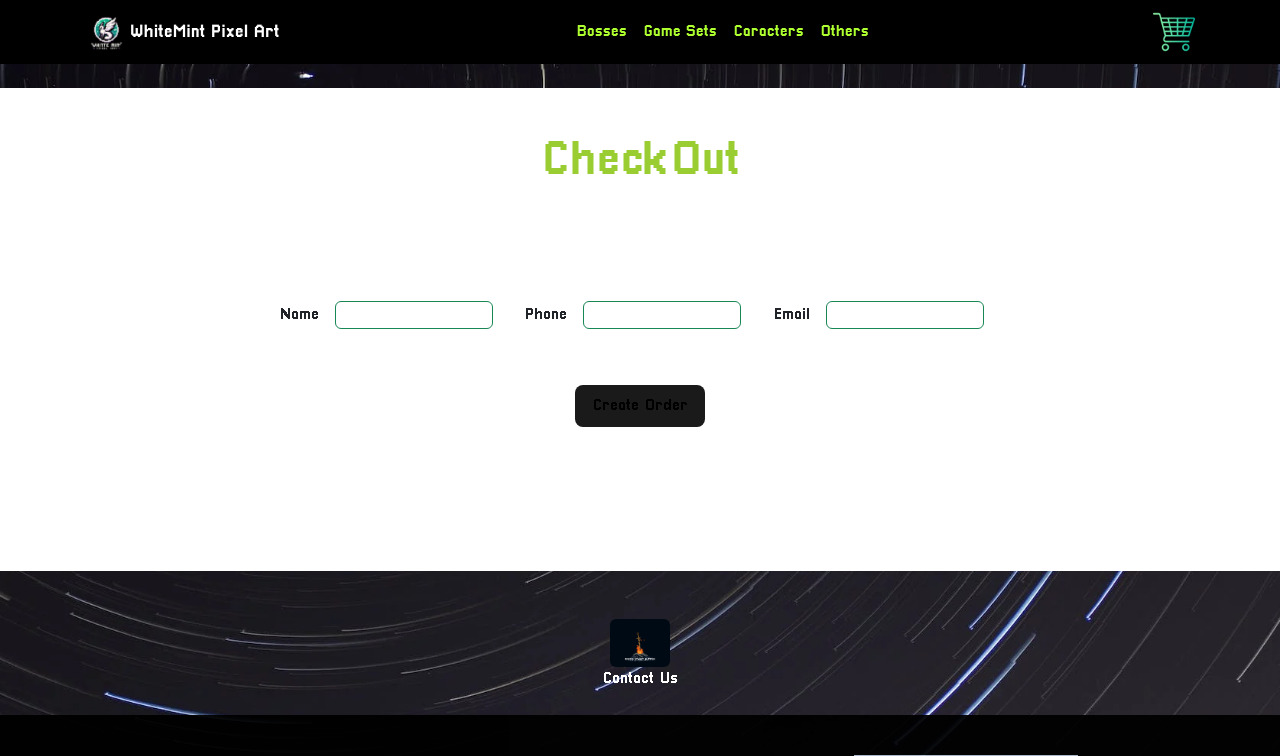
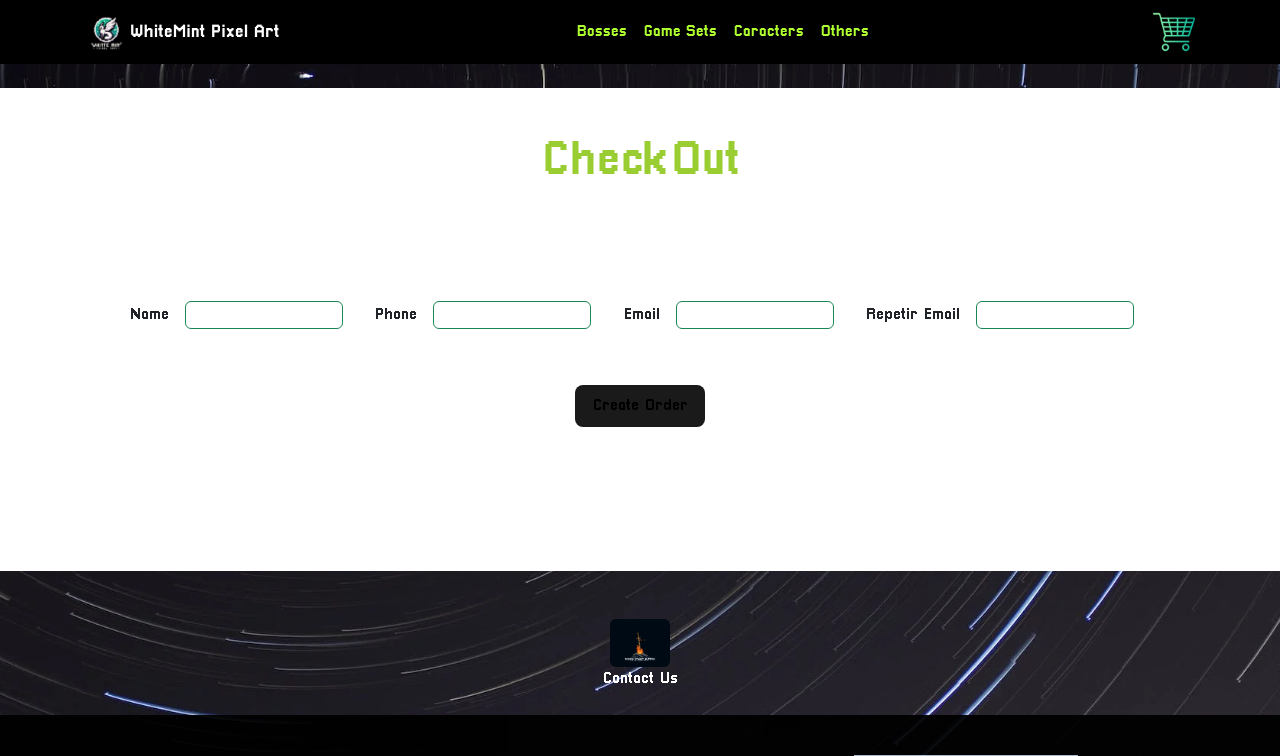
Before and after one commit to billiejoe1988/WhiteMintPixelArt, a React (Vite) app: page /checkout in a window 1280 px wide. Shown: the top 756 px of the page. Built offline with nearby package versions, Linux system fonts and the light colour scheme.

Commit message:
ADD, ingresar email request

```diff
--- a/src/components/CheckOutForm/CheckOutForm.jsx
+++ b/src/components/CheckOutForm/CheckOutForm.jsx
@@ -6,12 +6,13 @@ const CheckOutForm = ({ onConfirm }) => {
   const [name, setName] = useState('');
   const [phone, setPhone] = useState('');
   const [email, setEmail] = useState('');
+  const [emailRepetido, setEmailRepetido] = useState('');
   const [validationError, setValidationError] = useState(false);
 
   const handleConfirm = async (e) => {
     e.preventDefault();
 
-    if (!name || !phone || !email) {
+    if (!name || !phone || !email || !emailRepetido || email !== emailRepetido) {
       setValidationError(true);
       return;
     }
@@ -86,8 +87,18 @@ const CheckOutForm = ({ onConfirm }) => {
             required
           />
         </label>
+        <label className='text-dark p-2'>
+          Repetir Email
+          <input
+            className='Input border border-success rounded mx-3'
+            type='email'
+            value={emailRepetido}
+            onChange={(e) => setEmailRepetido(e.target.value)}
+            required
+          />
+        </label>
         {validationError && (
-          <p className='ValidationError'>Please fill in all the required fields.</p>
+          <p className='ValidationError p-5 text-black'>Please fill in all the required fields and ensure email addresses match.</p>
         )}
         <div className='py-5'>
           <button type='submit' className='button'>Create Order</button>
```
